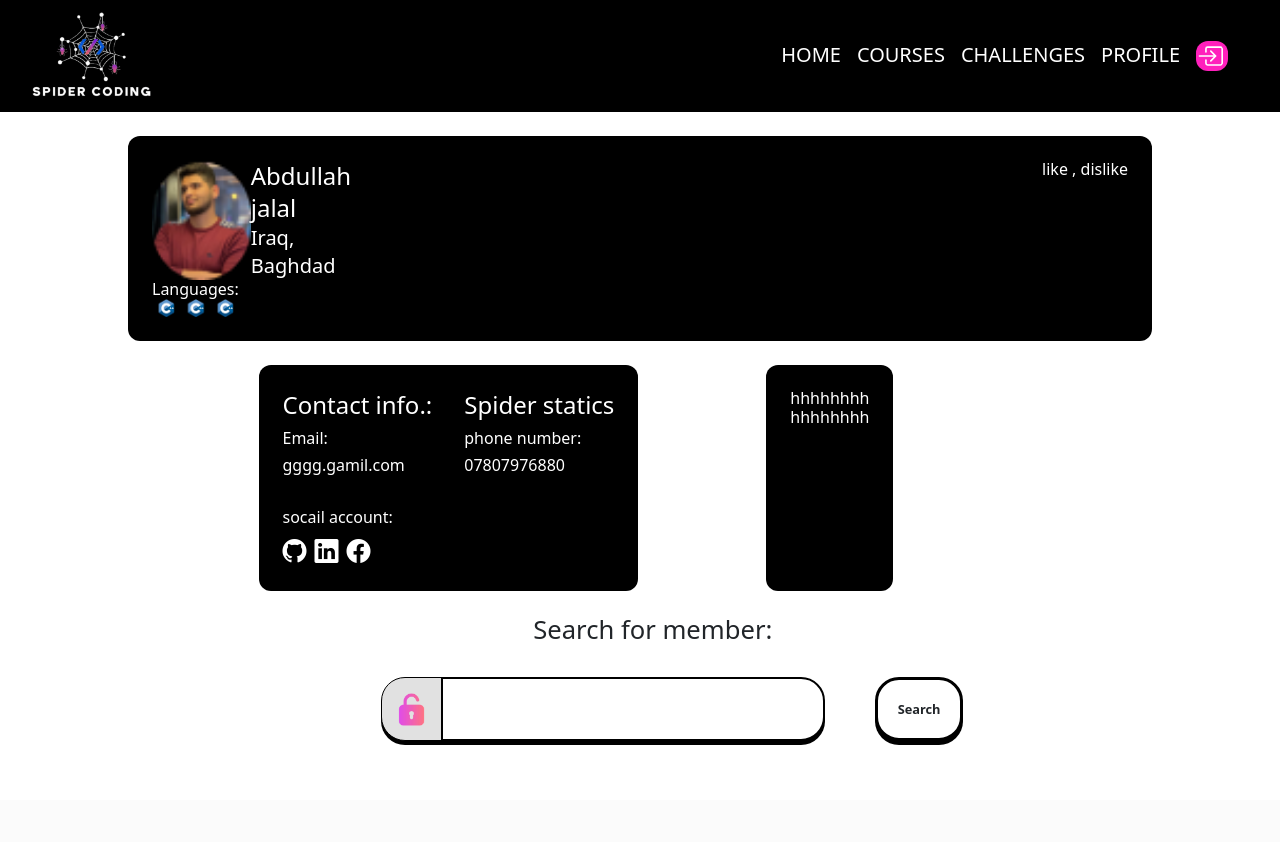
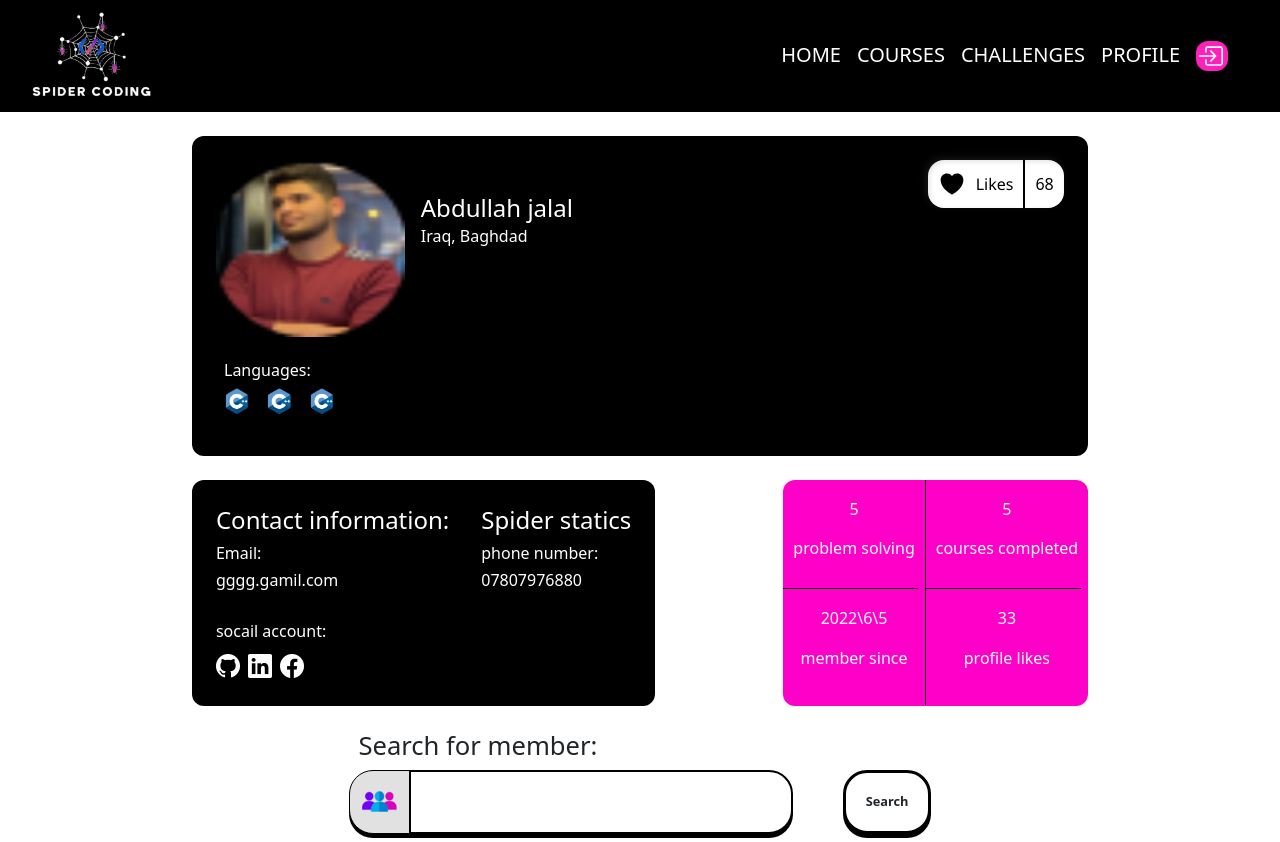
Before and after one commit to hassanmok/final_project_edu, a Django app: page /profile in a window 1280 px wide. Before the commit the page ends 745 px from the top, so only its background shows below. Run offline with Django 5.2, Linux system fonts and the light colour scheme; some libraries are stand-ins or nearby versions.

Commit message:
hassan edit

```diff
--- a/project/edu_app/templates/index.html
+++ b/project/edu_app/templates/index.html
@@ -26,9 +26,9 @@
           <div id="right_bar" class="flex space-x-4 mr-12 text-xl">
               <a href="#">HOME</a>
               <a href="{% url 'courses' %}">COURSES</a>
-              <a href="{% url 'challenges' %}">CHALLENGES</a>
 
               {% if user.is_authenticated %}
+              <a href="{% url 'challenges' %}">CHALLENGES</a>
               <a href="{% url 'profile'%}">PROFILE</a>
               <a href="{% url 'logout'%}" class="pr-1">
               <svg id="logout" xmlns="http://www.w3.org/2000/svg" class="rounded-xl py-0.5 pr-1" width="32" height="30" fill="currentColor" class="bi bi-box-arrow-in-right" viewBox="0 0 16 16">
--- a/project/edu_app/templates/profile.html
+++ b/project/edu_app/templates/profile.html
@@ -36,22 +36,41 @@
         </div>
     </div>
 
-    <div class="bg-black mt-4 mx-32 rounded-xl mb-4 p-4" style="color: white;">
-        <div class="flex justify-between">
+    <div class="bg-black mt-4 mx-32 rounded-xl mb-4 p-4" style="color: white; margin-left:15%; margin-right: 15%;height: 20rem;">
+        <div class="flex justify-between" style="height: 65%;">
             <div class="flex">
-                <img src="{% static 'images/abd.png'%}" width="100%" height="60%" alt="">
-                <div>
-                    <h1 class="text-2xl">Abdullah jalal</h1>
-                    <p class="text-xl">Iraq, Baghdad</p>
+                <div class="mr-4" style="height: 100%;">
+                    <img src="{% static 'images/abd.png'%}" width="100%" style="height: 100%;" alt="" class="mr-8">
+                </div>
+                <div class="mt-8">
+                    <p class="text-2xl">Abdullah jalal</p>
+                    <p>Iraq, Baghdad</p>
                 </div>
             </div>
-            <div>
-                  <h1>like , dislike</h1>
+
+            <div class="like-button">
+            <input class="on" id="heart" type="checkbox" />
+            <label class="like" for="heart">
+                <svg
+                class="like-icon"
+                fill-rule="nonzero"
+                viewBox="0 0 24 24"
+                xmlns="http://www.w3.org/2000/svg"
+                >
+                <path
+                    d="m11.645 20.91-.007-.003-.022-.012a15.247 15.247 0 0 1-.383-.218 25.18 25.18 0 0 1-4.244-3.17C4.688 15.36 2.25 12.174 2.25 8.25 2.25 5.322 4.714 3 7.688 3A5.5 5.5 0 0 1 12 5.052 5.5 5.5 0 0 1 16.313 3c2.973 0 5.437 2.322 5.437 5.25 0 3.925-2.438 7.111-4.739 9.256a25.175 25.175 0 0 1-4.244 3.17 15.247 15.247 0 0 1-.383.219l-.022.012-.007.004-.003.001a.752.752 0 0 1-.704 0l-.003-.001Z"
+                ></path>
+                </svg>
+                <span class="like-text">Likes</span>
+            </label>
+            <span class="like-count one">68</span>
+            <span class="like-count two">69</span>
             </div>
+
         </div>
-        <div>
-            <h1 class="flex">Languages:</h1>
-            <div class="flex" style="width: 3%;">
+        <div class="mt-4">
+            <h1 class="flex ml-2">Languages:</h1>
+            <div class="flex mt-2" style="width: 5%;">
                 <img src="{% static 'images/c++.png' %}" alt="">
                 <img src="{% static 'images/c++.png' %}" alt="">
                 <img src="{% static 'images/c++.png' %}" alt="">
@@ -62,16 +81,25 @@
     </div>
     <div class="flex justify-center">
 
-        <div class="flex justify-center bg-black p-4 rounded-xl" style="color: white;">
+        <div class="flex justify-center bg-black p-4 rounded-xl ml-32" style="color: white;">
             <div class="mr-8">
-                <h1 class="text-2xl mb-2">Contact info.:</h1>
+                <h1 class="text-2xl mb-2">Contact information:</h1>
                 <h1 class="mb-2">Email:</h1>
                 <h1 class="mb-8">gggg.gamil.com</h1>
                 <h1 class="mb-2">socail account:</h1>
                 <div class="flex">
-                    <i class="bi bi-github text-2xl mr-2"></i>
-                    <i class="bi bi-linkedin text-2xl mr-2"></i>
-                    <i class="bi bi-facebook text-2xl mr-2"></i>
+                    <a href="">
+
+                        <i class="icon_socal bi bi-github text-2xl mr-2"></i>
+                    </a>
+                    <a href="">
+
+                        <i class="icon_socal bi bi-linkedin text-2xl mr-2"></i>
+                    </a>
+                    <a href="">
+
+                        <i class="icon_socal bi bi-facebook text-2xl mr-2"></i>
+                    </a>
                 </div>
             </div>
             <div>
@@ -80,29 +108,46 @@
                 <h1>07807976880</h1>
             </div>
         </div>
-        <div class="bg-black mx-32 p-4 rounded-xl" style="color: white;">
-            <div class="flex">
-
-                <h1>hhhh</h1>
-                <h2>hhhh</h2>
-
+        <div class="mx-32 rounded-xl flex" style="color: white; background-color: #FF00C8;">
+            <div style="text-align: center;">
+                <h1 style="padding: 20px 20px 10px;">5</h1>
+                <h1 style="padding: 10px 10px 30px;">problem solving</h1>
+                <div style=" width: 135px;
+                height: 1px;
+                background-color: black;
+                "></div>
+                <div>
+                    <h1 style="padding: 20px 20px 10px;">2022\6\5</h1>
+                    <h1 style="padding: 10px 10px 20px;">member since</h1>
+                </div>
             </div>
-            <div class="flex">
-
-                <h1>hhhh</h1>
-                <h2>hhhh</h2>
-
+            <div style=" width: 1px;
+            height: 225px;
+            background-color: black;
+            ">
+            </div>
+            <div style="text-align: center;">
+                <h1 style="padding: 20px 20px 10px;">5</h1>
+                <h1 style="padding: 10px 10px 30px;">courses completed</h1>
+                <div style=" width: 155px;
+                height: 1px;
+                background-color: black;
+                "></div>
+                <div>
+                    <h1 style="padding: 20px 20px 10px;">33</h1>
+                    <h1 style="padding: 10px 10px 20px;">profile likes</h1>
+                </div>
             </div>
 
         </div>
 
     </div>
-    <div class="flex justify-center mt-4" style="font-size: 2vw; margin-left: 2vw;">
+    <div style="font-size: 2vw; margin-left: 28%; margin-top: 2%;">
         <h1>Search for member: </h1>
     </div>
-        <div class="input-group input-group-lg mx-8 mb-2 mt-8 flex justify-center">
+        <div class="input-group input-group-lg mb-2 mt-2 flex justify-center">
             <div class="input-group-prepend">
-              <span style="font-size: 1vw; border-radius: 1.5rem 0 0 1.5rem; box-shadow: 0 4px 0px rgb(0, 0, 0); background-color: #E1E1E1; height: 5vw;" class="input-group-text border-black" id="inputGroup-sizing-lg"><img width="35vw" src="{%static 'images/code.png'%}" alt=""></span>
+              <span style="font-size: 1vw; border-radius: 1.5rem 0 0 1.5rem; box-shadow: 0 4px 0px rgb(0, 0, 0); background-color: #E1E1E1; height: 5vw;" class="input-group-text border-black" id="inputGroup-sizing-lg"><img width="35vw" src="{%static 'images/search.png'%}" alt=""></span>
             </div>
             <input type="text" style="border-radius: 0 1.5rem 1.5rem 0; box-shadow: 0 4px 0px rgb(0, 0, 0); width: 30vw; height: 5vw; margin-right: 4VW;" class="border-2 border-black">
 
--- a/project/static/style.css
+++ b/project/static/style.css
@@ -82,3 +82,99 @@ tr{
   /* W3C, IE 10+/ Edge, Firefox 16+, Chrome 26+, Opera 12+, Safari 7+ */
   background: linear-gradient(to right, rgba(106, 17, 203, 1), rgba(37, 117, 252, 1))
   }
+
+
+
+
+
+  /* From Uiverse.io by Priyanshu02020 */
+#heart {
+  display: none;
+}
+
+.like-button {
+  position: relative;
+  cursor: pointer;
+  display: flex;
+  height: 48px;
+  width: 136px;
+  border-radius: 16px;
+  border: none;
+  background-color: #ffffff;
+  overflow: hidden;
+  box-shadow:
+    inset -2px -2px 5px rgba(255, 255, 255, 0.2),
+    inset 2px 2px 5px rgba(0, 0, 0, 0.1),
+    4px 4px 10px rgba(0, 0, 0, 0.4),
+    -2px -2px 8px rgba(255, 255, 255, 0.1);
+}
+
+.like {
+  width: 70%;
+  height: 100%;
+  display: flex;
+  cursor: pointer;
+  align-items: center;
+  justify-content: space-evenly;
+}
+
+.like-icon {
+  fill: #000000;
+  height: 28px;
+  width: 28px;
+}
+
+.like-text {
+  color: #000000;
+  font-size: 16px;
+  font-family: "Segoe UI", Tahoma, Geneva, Verdana, sans-serif;
+}
+.like-count {
+  position: absolute;
+  right: 0;
+  width: 30%;
+  height: 100%;
+  display: flex;
+  justify-content: center;
+  align-items: center;
+  color: #000000;
+  font-size: 16px;
+  border-left: 2px solid #000000;
+  transition: all 0.5s ease-out;
+}
+
+.like-count.two {
+  transform: translateY(40px);
+}
+
+.on:checked ~ .like .like-icon {
+  fill: #FF20BC;
+  animation: enlarge 0.2s ease-out 1;
+  transition: all 0.2s ease-out;
+}
+
+.on:checked ~ .like-count.two {
+  transform: translateX(0);
+  color: #000000;
+}
+
+.on:checked ~ .like-count.one {
+  transform: translateY(-40px);
+}
+
+@keyframes enlarge {
+  0% {
+    transform: scale(0.5);
+  }
+  100% {
+    transform: scale(1.2);
+  }
+}
+
+
+  .icon_socal{
+    transition: color 0.3s ease;
+  }
+  .icon_socal:hover{
+    color: #FF20BC;
+  }
```
Also changed, not shown: project/db.sqlite3, project/static/images/search.png (added).
